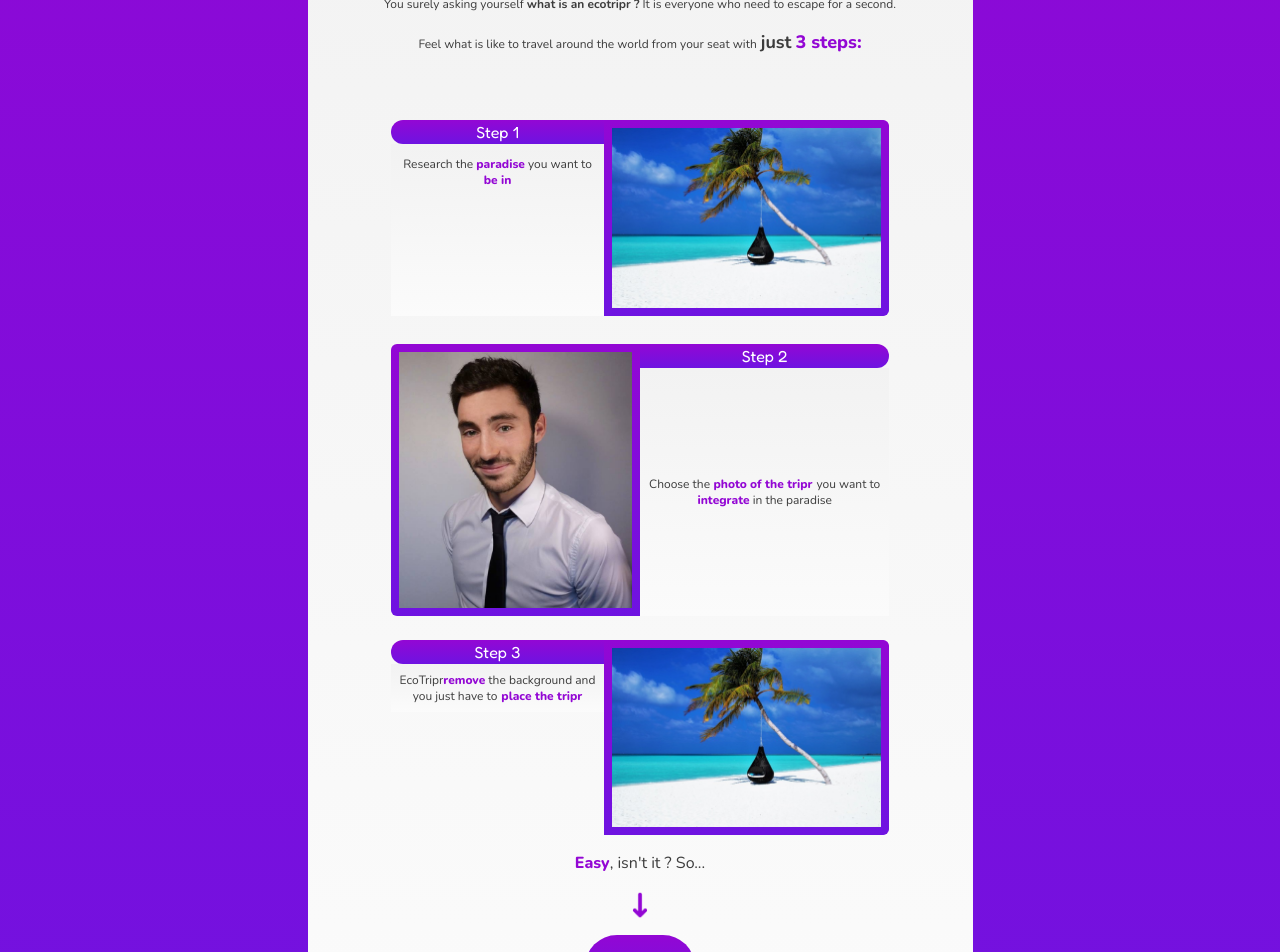
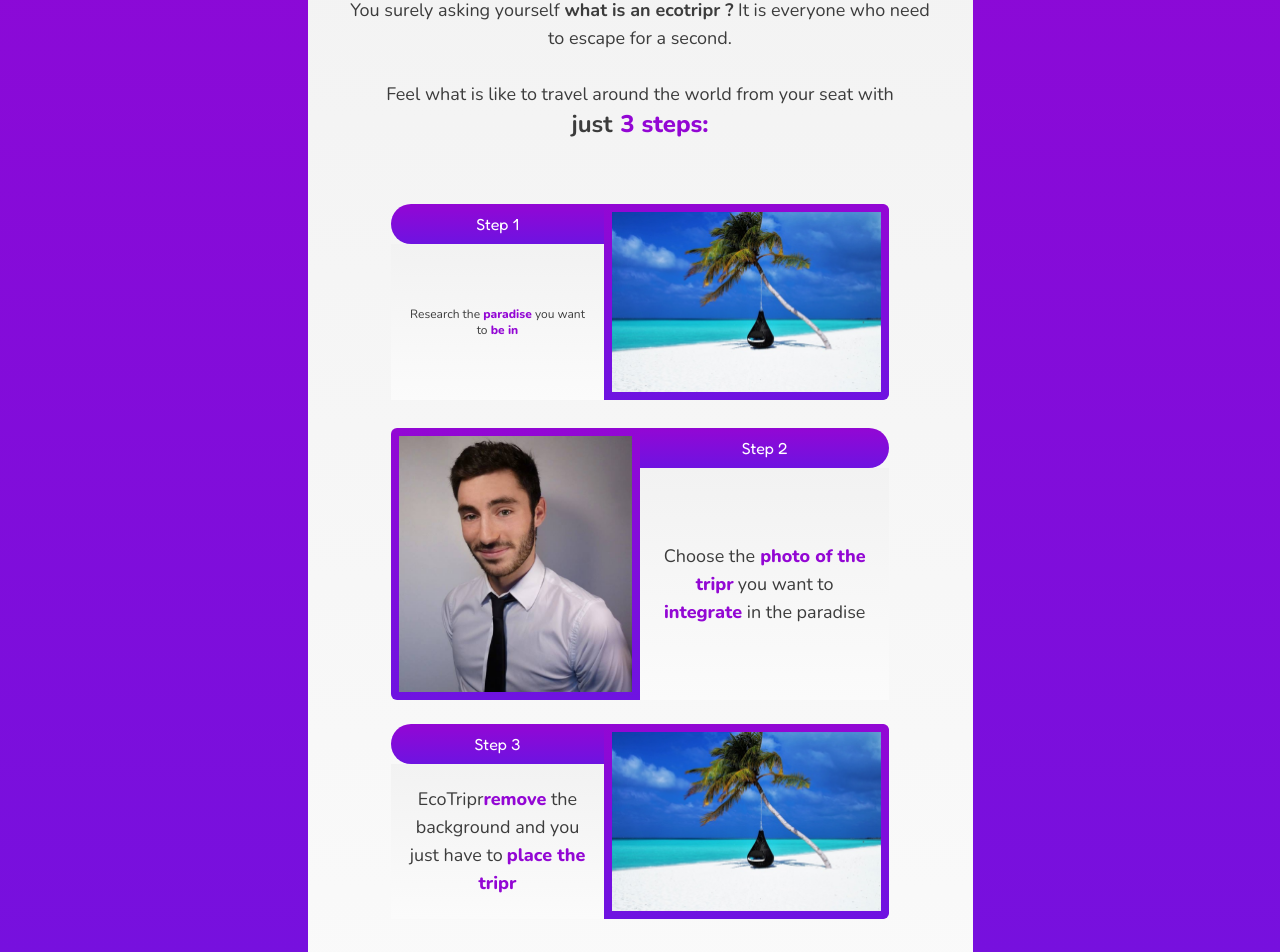
Before and after one commit to LesCrow/hackathon1, a React (Vite) app: page / in a window 1280 px wide. Shown: the part 380-1332 px from the top of the page. Built offline with nearby package versions, Linux system fonts and the light colour scheme; a web font is replaced by a local one.

Commit message:
Change policies

```diff
--- a/src/components/Home/Home.jsx
+++ b/src/components/Home/Home.jsx
@@ -15,7 +15,7 @@
           </span>
         </h1>
       </div>
-      <div className="text-center p-10 font-nunito text-darkText text-xs mt-16 ">
+      <div className="text-center p-10 font-nunito text-darkText text-lg mt-16 sm:text-lg">
         <div>
           <p>
             You surely asking yourself <b>what is an ecotripr ?</b> It is
@@ -26,10 +26,11 @@
         <div>
           <p>
             Feel what is like to travel around the world from your seat with
-            <span className="text-lg">
-              <b className="ml-1">
+            <br />
+            <span className="text-2xl">
+              <b>
                 just
-                <span className="text-purpleText font-extrabold ml-1">
+                <span className="text-purpleText font-extrabold ml-2">
                   3 steps:
                 </span>
               </b>
@@ -40,12 +41,12 @@
       <Step />
       <Step2 />
       <Step3 />
-      <div className="text-center m-4 font-nunito">
+      <div className="text-center font-nunito text-2xl mt-8">
         <p>
           <span className="text-purpleText font-extrabold">Easy</span>, isn't it
           ? So...
         </p>
-        <div className="flex justify-center h-7 my-4">
+        <div className="flex justify-center h-14 my-6">
           <img src="src/assets/fleche.png" alt="fleche" />
         </div>
         <ButtonCTA
--- a/src/components/Step.jsx
+++ b/src/components/Step.jsx
@@ -7,18 +7,24 @@
       <div className="flex w-3/4 ">
         <div className="flex flex-col text-center w-9/12 h-full">
           <h1
-            className={`${gradientpurple} font-fredoka rounded-tl-xl rounded-bl-xl text-white`}
+            className={`${gradientpurple} font-fredoka py-2 rounded-l-full text-white`}
           >
             Step 1
           </h1>
-          <p
-            className={`h-full font-nunito ${gradientgray} text-darkText text-xs p-3`}
+          <div
+            className={`h-full ${gradientgray} flex justify-center items-center`}
           >
-            Research the{" "}
-            <span className="text-purpleText font-extrabold">paradise</span> you
-            want to{" "}
-            <span className="text-purpleText font-extrabold">be in</span>
-          </p>
+            <div>
+              <p
+                className={`text-lg p-4 align-center font-nunito text-darkText text-xs p-3`}
+              >
+                Research the{" "}
+                <span className="text-purpleText font-extrabold">paradise</span>{" "}
+                you want to{" "}
+                <span className="text-purpleText font-extrabold">be in</span>
+              </p>
+            </div>
+          </div>
         </div>
         <div
           className={`flex items-center justify-center w-full h-full ${gradientpurple} rounded-tr-md rounded-br-md`}
--- a/src/components/Step2.jsx
+++ b/src/components/Step2.jsx
@@ -7,14 +7,14 @@
       <div className="flex flex-row-reverse h-full w-3/4">
         <div className="flex flex-col">
           <h1
-            className={`${gradientpurple} flex justify-center text-white font-fredoka rounded-tr-xl rounded-br-xl`}
+            className={`${gradientpurple} p-2 flex justify-center text-white font-fredoka rounded-r-full`}
           >
             Step 2
           </h1>
           <div
             className={`flex justify-center items-center h-full ${gradientgray}`}
           >
-            <p className="text-darkText text-center font-nunito text-xs p-2">
+            <p className="text-darkText text-lg p-4 text-center font-nunito ">
               Choose the
               <span className="text-purpleText font-extrabold mr-1">
                 {" "}
--- a/src/components/Step3.jsx
+++ b/src/components/Step3.jsx
@@ -7,13 +7,14 @@
       <div className="flex w-3/4 ">
         <div className="flex flex-col text-center w-9/12 h-full">
           <h1
-            className={`${gradientpurple} font-fredoka rounded-tl-xl rounded-bl-xl text-white`}
+            className={`${gradientpurple} p-2 font-fredoka rounded-l-full text-white`}
           >
             Step 3
           </h1>
-          <p
-            className={`font-nunito ${gradientgray} text-darkText text-xs p-2`}
+          <div
+            className={`h-full ${gradientgray} flex justify-center items-center`}
           >
+            <p className={`font-nunito  text-darkText text-lg p-4`}>
               EcoTripr
               <span className="text-purpleText font-extrabold">remove</span> the
               background and you just have to
@@ -21,6 +22,7 @@
                 place the tripr
               </span>
             </p>
+          </div>
         </div>
         <div
           className={`flex items-center justify-center w-full h-full ${gradientpurple} rounded-tr-md rounded-br-md`}
```
Lines whose indentation alone changed are shown as unchanged.
